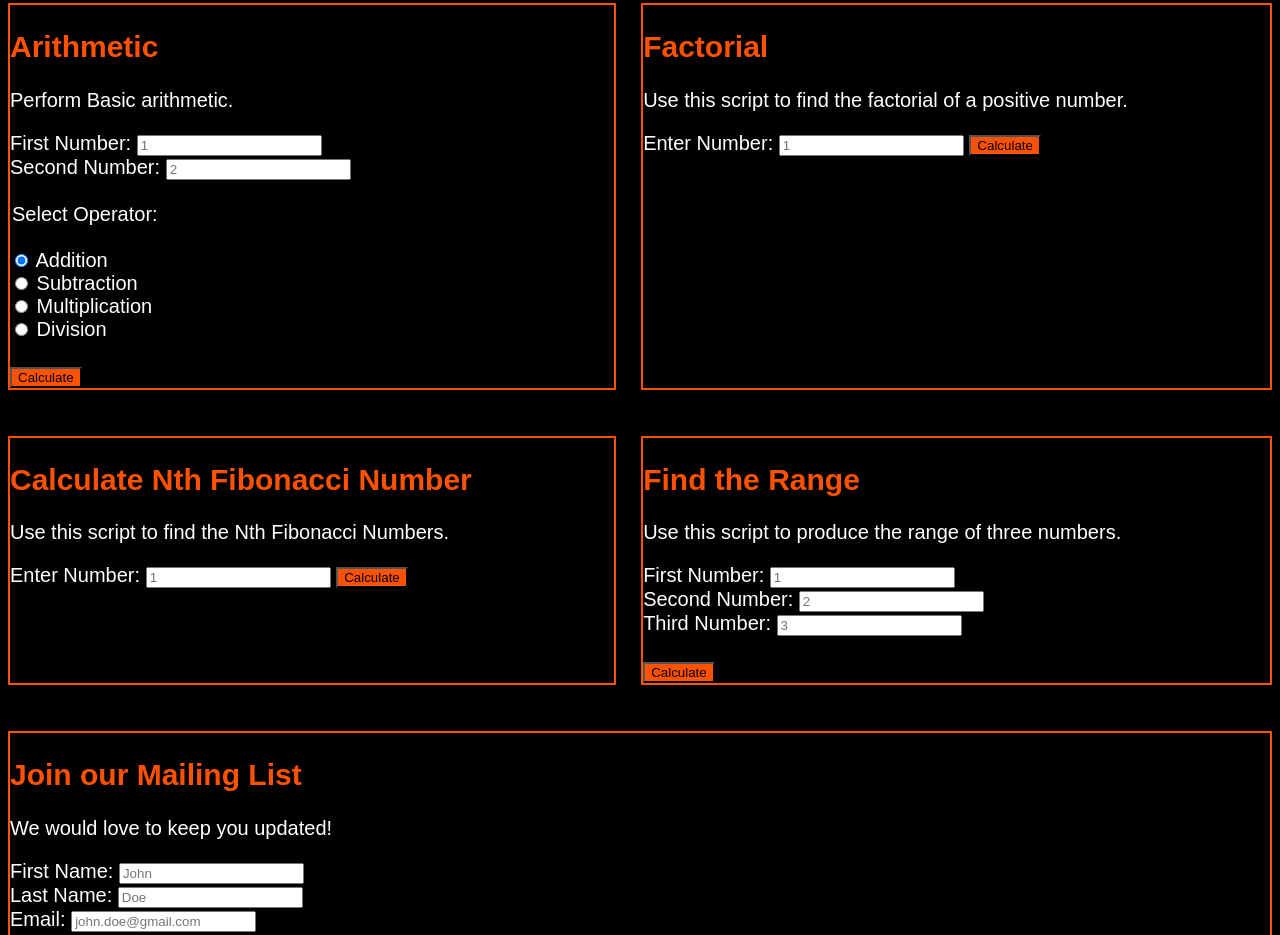
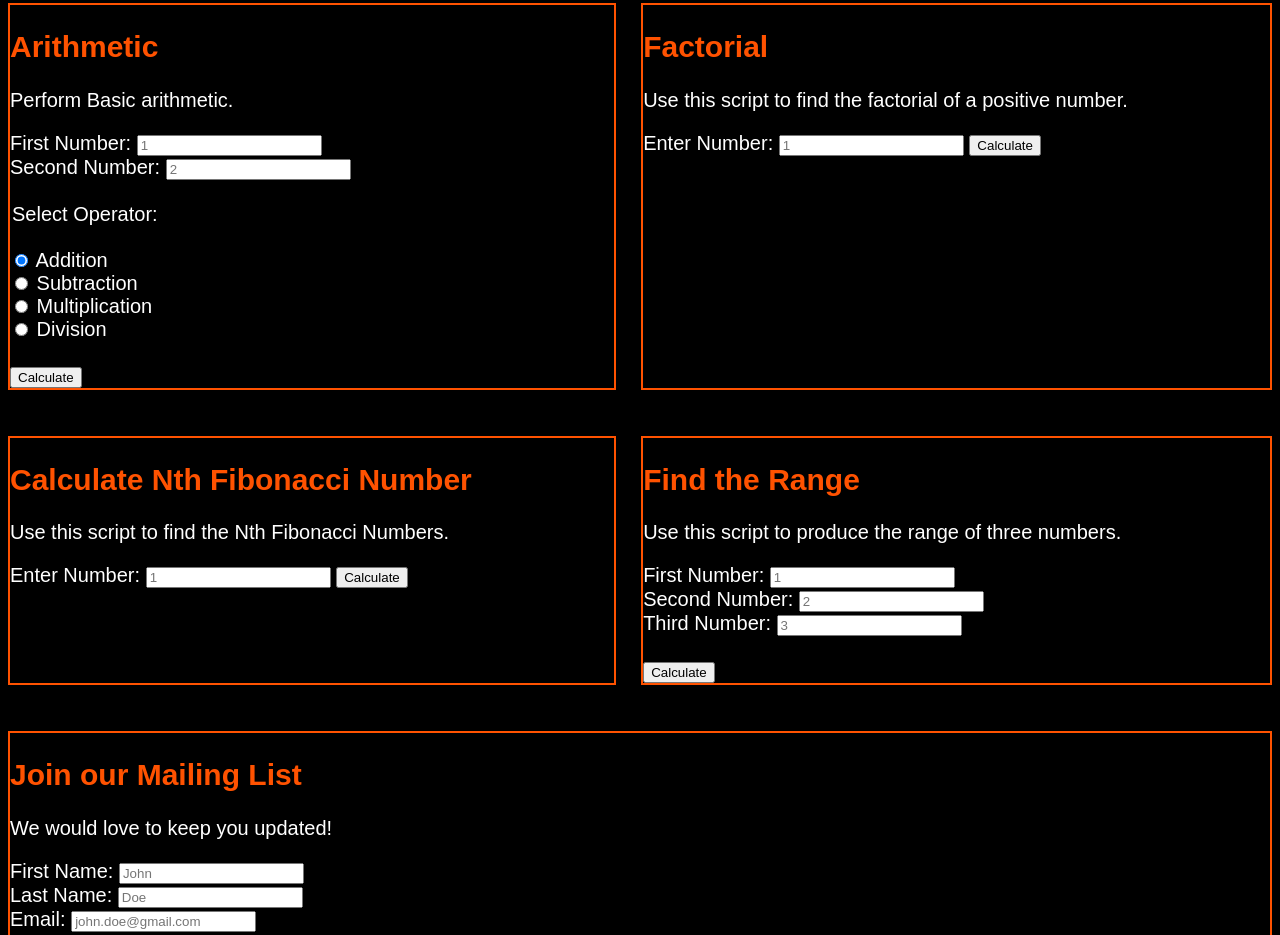
Before and after one commit to Luke-Turner1977/about-me, a plain HTML site: page index.html in a window 1280 px wide. Shown: the part 1579-2514 px from the top of the page. Drawn offline with Linux system fonts and the light colour scheme.

Commit message:
Update index.html
Changed buttons from class to type

```diff
--- a/index.html
+++ b/index.html
@@ -109,7 +109,7 @@
                     <input type="radio" id="division" name="arithmeticoperator" value="Division">
                         <label for="addition">Division</label><br>
                 <br>
-                <button class="button" onclick="performArithmetic()">Calculate</button>
+                <button type="button" onclick="performArithmetic()">Calculate</button>
             </form>
         </section>
     </div>
@@ -122,7 +122,7 @@
         <form name="Factorial">
             <label>Enter Number:</label>
             <input type="number" name="factorialnumber" placeholder="1"/>
-            <button class="button" onclick="performFactorial()">Calculate</button>
+            <button type="button" onclick="performFactorial()">Calculate</button>
         </form>
         <br>
         <div id="factorial-output"></div><br>
@@ -137,7 +137,7 @@
         <form name="Fibonacci">
             <label>Enter Number:</label>
             <input type="number" name="fibonaccinumber" placeholder="1"/>
-            <button class="button" onclick="performFibonacci()">Calculate</button>
+            <button type="button" onclick="performFibonacci()">Calculate</button>
         </form>
         <br>
     <div id="fib-output"></div><br>
@@ -161,7 +161,7 @@
                 <input type="number" name="thirdrangenumber" placeholder="3"/>
             <br>
             <br>
-            <button class="button" onclick="performRange()">Calculate</button>
+            <button type="button" onclick="performRange()">Calculate</button>
         </form>
     </section>
     </div>
```
